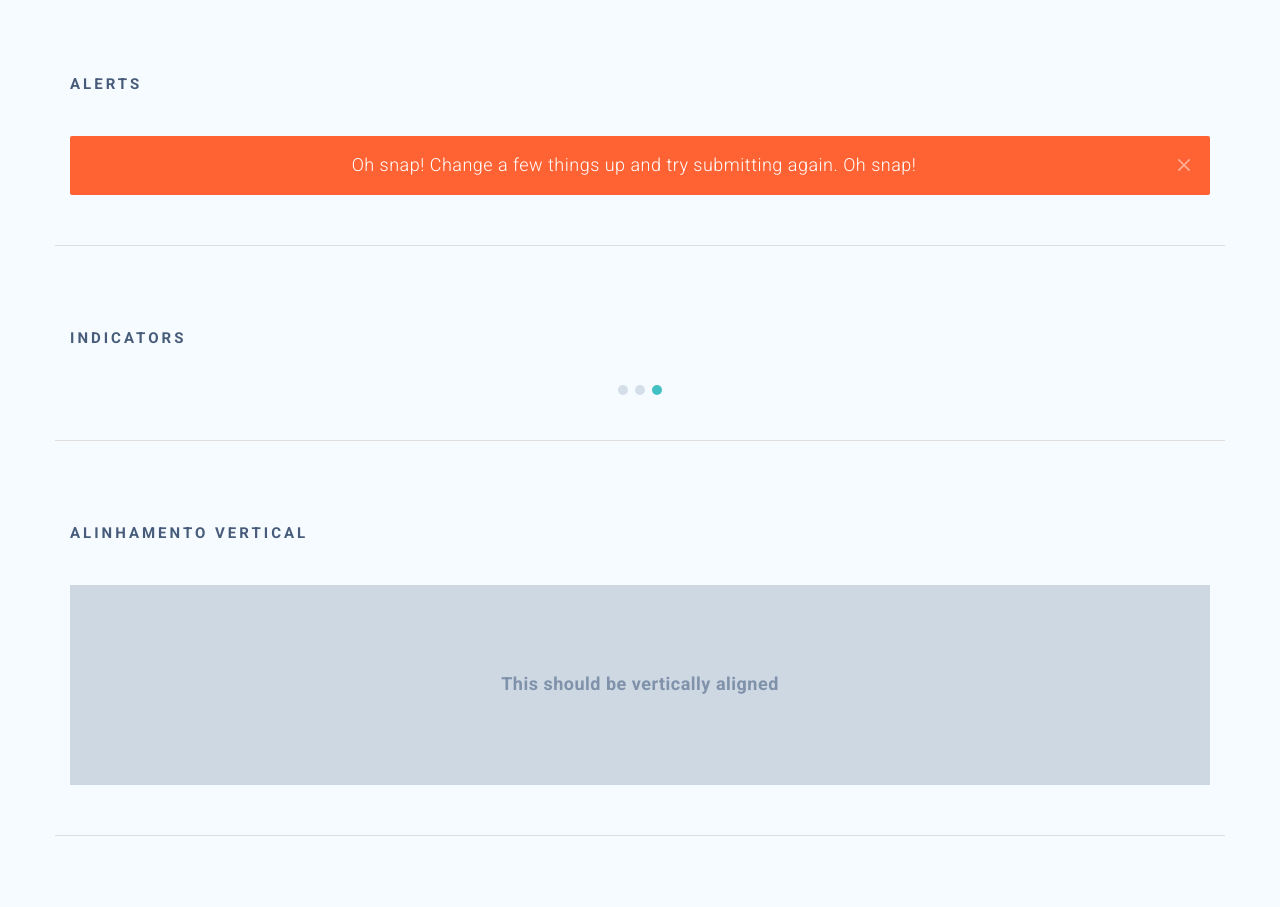
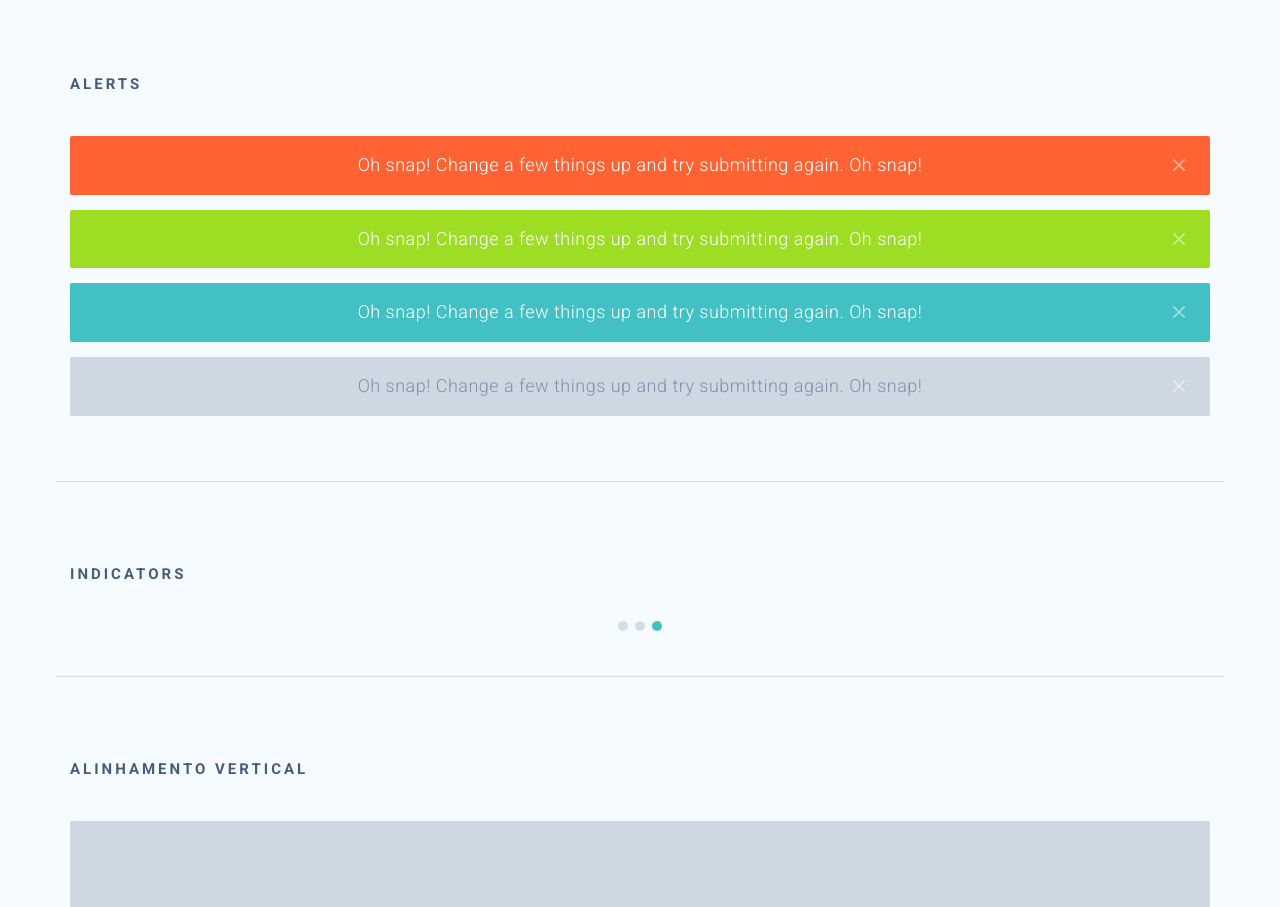
Before and after one commit to lojaintegrada/ui-meliodas, a website: page index.html in a window 1280 px wide. Shown: the part 1580-2487 px from the top of the page. Drawn offline with Linux system fonts and the light colour scheme.

Commit message:
Novas cores de alerta

```diff
--- a/css/meliodas.css
+++ b/css/meliodas.css
@@ -403,12 +403,14 @@ hr {
 –––––––––––––––––––––––––––––––––––––––––––––––––– */
 
 .alert-bar {
+  position: relative;
   display: block;
   background-color: #fff;
   font-size: 1.8rem;
-  padding: 1.5rem 2rem;
+  padding: 1.5rem 4rem;
   text-align: center;
   border-radius: 2px;
+  margin-bottom: 1.5rem;
 }
 
 .alert-bar p {
@@ -416,13 +418,31 @@ hr {
 }
 
 .alert-bar .close {
-  float: right;
+  position: absolute;
+  right: 2rem;
+  top: 1.5rem;
   opacity: .5;
+  padding: 0 0.5rem;
+  cursor: pointer;
 }
 
-.alert-error {
+.alert-danger {
   background-color: #FF6233;
   color: #fff;
+}
+
+.alert-success {
+  background-color: #9DDE24;
+  color: #fff;
+}
+
+.alert-info {
+  background-color: #42C0C4;
+  color: #fff;
+}
+
+.alert-warning {
+  background-color: #CDD8E3;
 }
 
 
--- a/index.html
+++ b/index.html
@@ -146,9 +146,33 @@
 
     <h6 style="font-weight: bold; padding-bottom: 20px; letter-spacing: 3px">ALERTS </h6>
 
-      <div class="alert-bar alert-error">
+      <div class="alert-bar alert-danger">
 
-        <a href="#" class="close"><img src="images/close.svg" alt="Fechar" /></a>
+        <a class="close" data-dismiss="alert"><img src="images/close.svg" alt="Fechar" /></a>
+
+        <p>Oh snap! Change a few things up and try submitting again. Oh snap!</p>
+
+      </div>
+
+      <div class="alert-bar alert-success">
+
+        <a class="close" data-dismiss="alert"><img src="images/close.svg" alt="Fechar" /></a>
+
+        <p>Oh snap! Change a few things up and try submitting again. Oh snap!</p>
+
+      </div>
+
+      <div class="alert-bar alert-info">
+
+        <a class="close" data-dismiss="alert"><img src="images/close.svg" alt="Fechar" /></a>
+
+        <p>Oh snap! Change a few things up and try submitting again. Oh snap!</p>
+
+      </div>
+
+      <div class="alert-bar alert-warning">
+
+        <a class="close" data-dismiss="alert"><img src="images/close.svg" alt="Fechar" /></a>
 
         <p>Oh snap! Change a few things up and try submitting again. Oh snap!</p>
 
```
Also changed, not shown: dist/meliodas.min.css.
